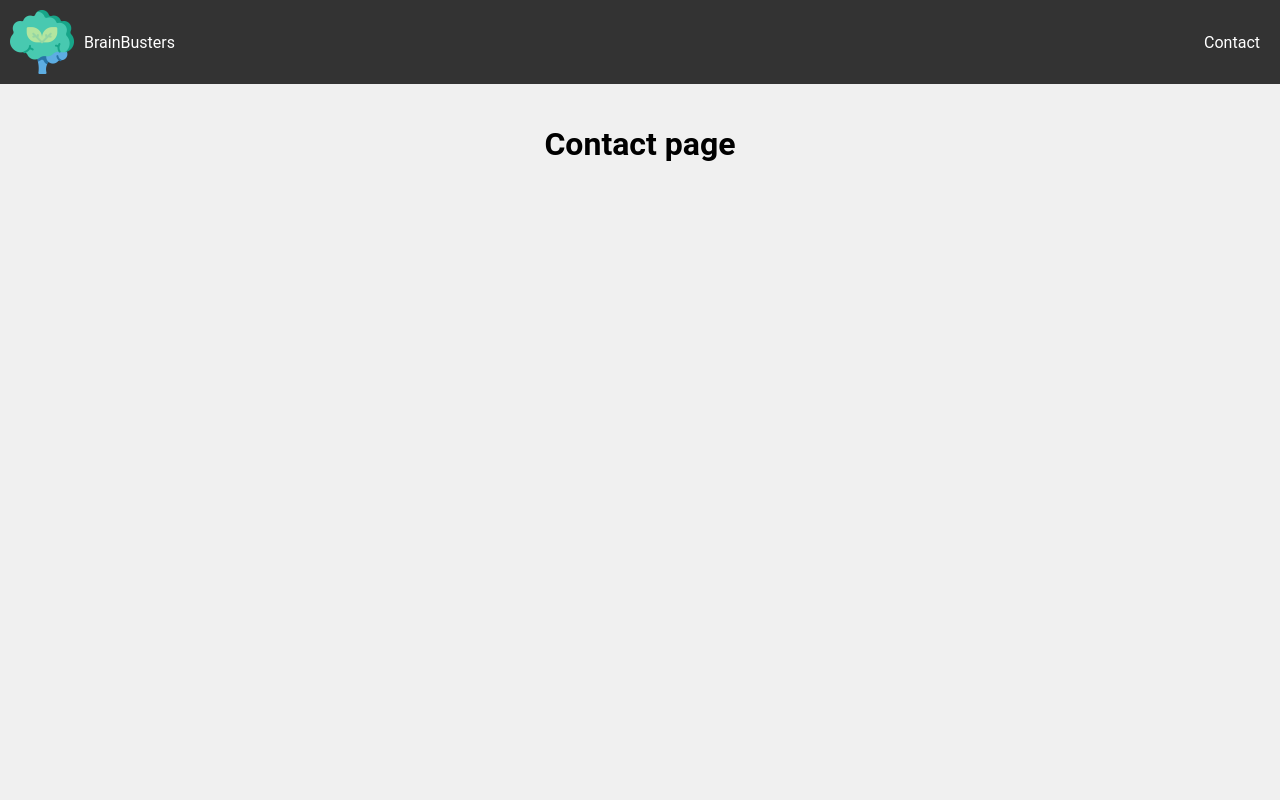
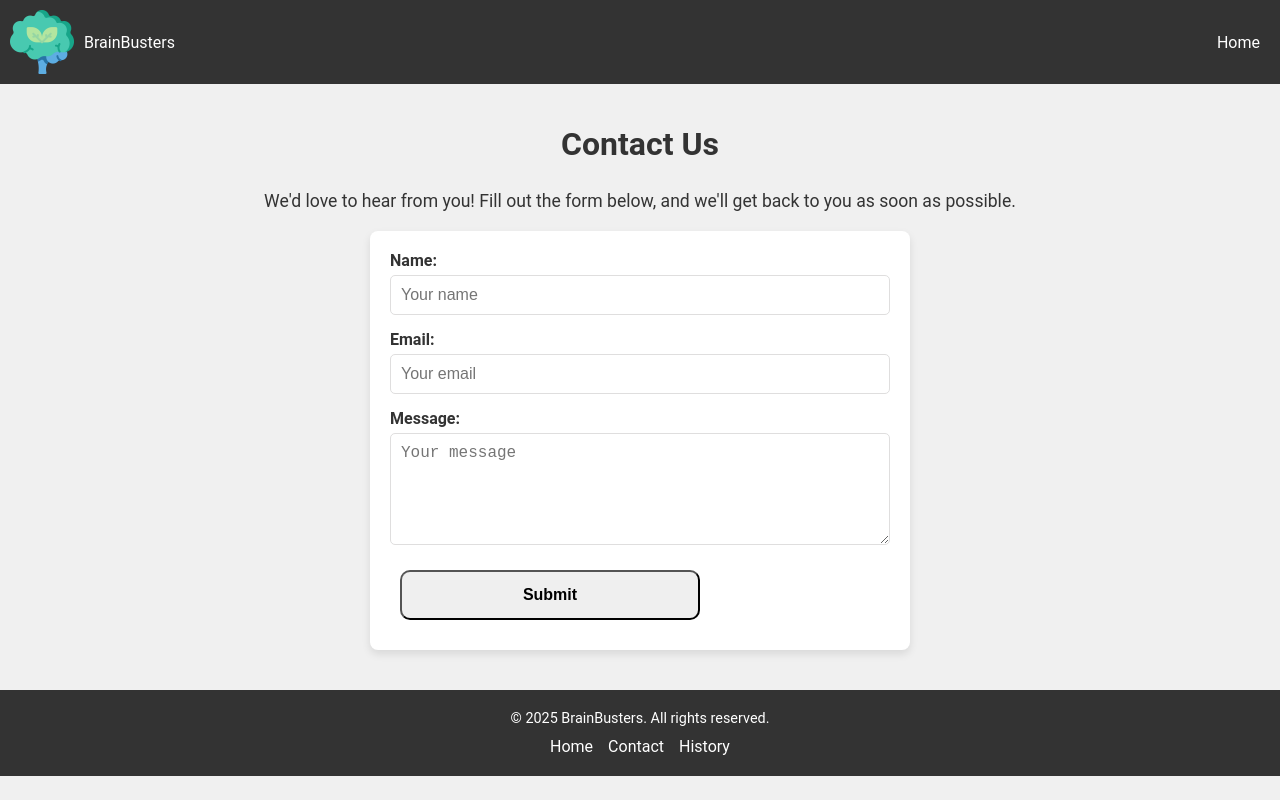
Before and after one commit to AymanDoukali/BrainBusters, a plain HTML site: page contact.html in a window 1280 px wide. Drawn offline with Linux system fonts and the light colour scheme.

Commit message:
Developing the front-end of the contact page; adding a footer to all pages

```diff
--- /dev/null
+++ b/contact.css
@@ -0,0 +1,58 @@
+.contact-main {
+    display: flex;
+    flex-direction: column;
+    align-items: center;
+    background-color: var(--background-color);
+    padding: 20px;
+    color: var(--primary-color);
+}
+
+.contact-main h1 {
+    color: var(--primary-color);
+    margin-bottom: 10px;
+}
+
+.contact-main p {
+    margin-bottom: 20px;
+    font-size: 1.1rem;
+}
+
+#contact-form {
+    width: 100%;
+    max-width: 500px;
+    background: var(--secondary-color);
+    border-radius: 8px;
+    padding: 20px;
+    box-shadow: 0 4px 8px rgba(0, 0, 0, 0.1);
+}
+
+.form-group {
+    display: flex;
+    flex-direction: column;
+    margin-bottom: 15px;
+}
+
+.form-group label {
+    font-weight: bold;
+    margin-bottom: 5px;
+}
+
+.form-group input,
+.form-group textarea {
+    border: 1px solid var(--tertiary-color);
+    border-radius: 5px;
+    padding: 10px;
+    font-size: 1rem;
+}
+
+.form-group input:focus,
+.form-group textarea:focus {
+    outline: none;
+    border-color: var(--primary-color);
+}
+
+button {
+    width: 100%;
+    font-size: 1rem;
+    font-weight: bold;
+}
--- a/contact.html
+++ b/contact.html
@@ -2,10 +2,10 @@
 <html lang="en">
   <head>
     <meta charset="UTF-8" />
-    <title>BrainBusters</title>
-    <meta name="viewport" content="width=device-width,initial-scale=1" />
-    <meta name="description" content="" />
-    <link rel="stylesheet" type="text/css" href="style.css" />
+    <meta name="viewport" content="width=device-width, initial-scale=1.0" />
+    <title>Contact - BrainBusters</title>
+    <link rel="stylesheet" href="style.css" />
+    <link rel="stylesheet" href="contact.css" />
     <link rel="icon" href="imgs/logo64.png" />
   </head>
   <body>
@@ -15,12 +15,60 @@
         <a href="index.html">BrainBusters</a>
       </div>
       <div id="header-right">
-        <a id="login" href="contact.html">Contact</a>
+        <a id="home-link" href="index.html">Home</a>
       </div>
     </header>
-    <main>
-      <h1>Contact page</h1>
+    <main class="contact-main">
+      <h1>Contact Us</h1>
+      <p>
+        We'd love to hear from you! Fill out the form below, and we'll get back
+        to you as soon as possible.
+      </p>
+      <form id="contact-form">
+        <div class="form-group">
+          <label for="name">Name:</label>
+          <input
+            type="text"
+            id="name"
+            name="name"
+            placeholder="Your name"
+            required
+          />
+        </div>
+        <div class="form-group">
+          <label for="email">Email:</label>
+          <input
+            type="email"
+            id="email"
+            name="email"
+            placeholder="Your email"
+            required
+          />
+        </div>
+        <div class="form-group">
+          <label for="message">Message:</label>
+          <textarea
+            id="message"
+            name="message"
+            placeholder="Your message"
+            rows="5"
+            required
+          ></textarea>
+        </div>
+        <button type="submit" class="menu-buttons">Submit</button>
+      </form>
     </main>
-    <script src="app.js"></script>
+    <footer>
+      <div class="footer-container">
+        <p>&copy; 2025 BrainBusters. All rights reserved.</p>
+        <div class="footer-links">
+          <a href="index.html">Home</a>
+          <a href="contact.html">Contact</a>
+          <a href="history.html">History</a>
+        </div>
+      </div>
+    </footer>
+
+    <script src="contact.js"></script>
   </body>
 </html>
--- /dev/null
+++ b/contact.js
@@ -0,0 +1,5 @@
+document.getElementById("contact-form").addEventListener("submit", (event) => {
+  event.preventDefault(); // Prevent form submission
+  alert("Thank you for reaching out! We'll get back to you soon.");
+  document.getElementById("contact-form").reset(); // Clear form fields
+});
--- a/style.css
+++ b/style.css
@@ -83,14 +83,6 @@ main{
     height: 60px;
 }
 
-#custom-quiz-options{
-    display: flex;
-    flex-direction: column;
-    justify-content: center;
-    align-items: center;
-    margin: 20px;
-}
-
 .custom-quiz-entry{
     width: 500px;
     height: 50px;
@@ -106,10 +98,46 @@ main{
     align-items: center;
     margin: 20px;
     padding: 10px;
-    background-color: #dedddd;
+    background-color: var(--secondary-color);
     border-radius: 40px;
 }
-/* QuizPage styles*/
+/* Footer styles */
+footer {
+    background-color: var(--primary-color);
+    color: var(--secondary-color);
+    padding: 20px 0;
+    text-align: center;
+    margin-top: 20px;
+}
+
+.footer-container {
+    display: flex;
+    flex-direction: column;
+    align-items: center;
+}
+
+.footer-links {
+    margin-top: 10px;
+    display: flex;
+    gap: 15px;
+}
+
+.footer-links a {
+    color: var(--secondary-color);
+    text-decoration: none;
+    font-size: 1rem;
+    transition: color 0.3s ease;
+}
+
+.footer-links a:hover {
+    color: var(--tertiary-color);
+}
+
+footer p {
+    font-size: 0.9rem;
+    margin: 0;
+}
+/* QuizPage styles */
 
 #div-question{
     display: flex;
```
Also changed, not shown: history.html (+10 -0 lines), index.html (+10 -0 lines), quiz.html (+10 -0 lines).
